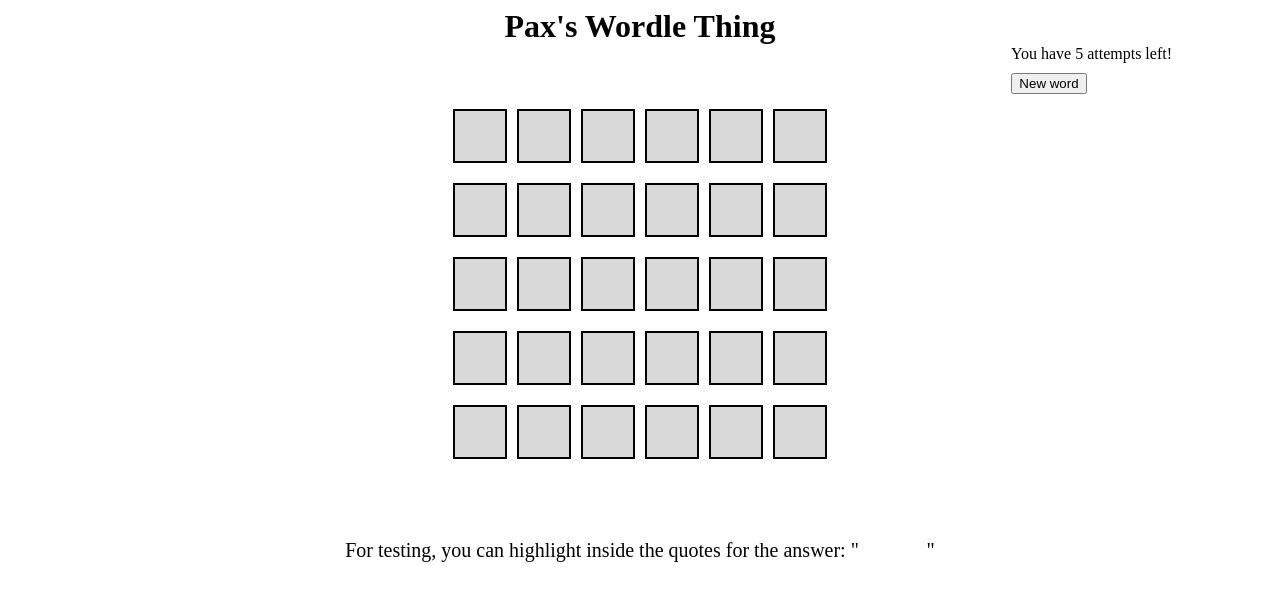
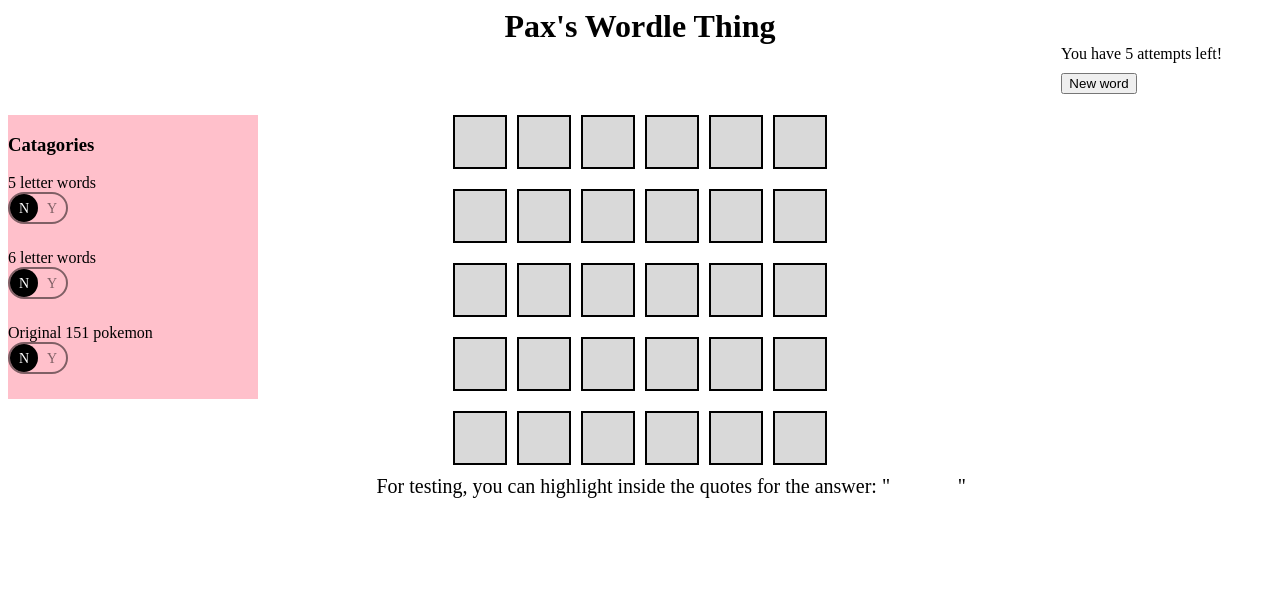
Before and after one commit to paxhuckstep/wordle1, a React (Vite) app: page / in a window 1280 px wide. Shown: the top 600 px of the page. Built offline with nearby package versions, Linux system fonts and the light colour scheme.

Commit message:
added sidebar and toggleswitches, notyet functional

```diff
--- a/src/App.css
+++ b/src/App.css
@@ -1,13 +1,26 @@
-.app__page {
+.app {
   display: flex;
   flex-direction: column;
   position: relative;
+  align-items: center;
+}
+
+.app__body {
+  display: flex;
+  position: relative;
+  /* justify-content: space-between; */
+  padding: 20px;
+  flex: 1;
+  width: 100%;
 }
 
 .delete__later {
   margin: 80px auto;
   font-size: 20px;
   color: #000;
+  position: absolute;
+  right: 25%;
+  top: 300px;
 }
 
 .delete__later-span {
--- a/src/App.jsx
+++ b/src/App.jsx
@@ -4,6 +4,7 @@ import Grid from "./Grid/Grid";
 import { randomWords } from "./Utils/constants";
 import Header from "./Header/Header";
 import Popup from "./Popup/Popup";
+import SideBar from "./SideBar/SideBar";
 
 function App() {
   const [correctWord, setCorrectWord] = useState("");
@@ -124,11 +125,13 @@ function App() {
 
   return (
     <>
-      <div className="app__page">
+      <div className="app">
         <Header
           currentAttempt={currentAttempt}
           onClick={handleResetButtonClick}
         />
+        <div className="app__body">
+          <SideBar />
           <Grid
             correctWord={correctWord}
             currentInputs={currentInputs}
@@ -138,6 +141,7 @@ function App() {
           <div className="delete__later">
             For testing, you can highlight inside the quotes for the answer: "
             <span className="delete__later-span">{correctWord}</span>"{" "}
+          </div>
         </div>
         <Popup
           isOpen={isOpen}
--- a/src/Grid/Grid.css
+++ b/src/Grid/Grid.css
@@ -1,4 +1,9 @@
 .grid {
+  /* margin: 0 auto; */
+  position: absolute;
+  right: 50%;
+  left: 50%;
+  /* flex: 1; */
   display: flex;
   flex-direction: column;
   align-items: center;
--- a/src/Header/Header.css
+++ b/src/Header/Header.css
@@ -1,16 +1,19 @@
 .header {
   max-width: 100%;
-  display: flex;
-  flex-direction: column;
+  /* display: flex; */
+  /* flex-direction: column; */
+  margin-bottom: 50px;
 }
 
 .header__title {
   margin: 0 auto;
-  position: center;
+  /* position: center; */
 }
 
 .header__right-container {
-  margin: 0 100px 15px auto;
+  /* margin: 0 100px 15px auto; */
+  position: absolute;
+  right: 50px;
 }
 
 .header__attempts {
--- a/src/Popup/Popup.css
+++ b/src/Popup/Popup.css
@@ -5,7 +5,7 @@
   border: 2px solid purple;
   position: absolute;
   z-index: 99;
-  top: 110%;
+  top: 600px;
   left: 50%;
   transform: translate(-50%, -50%);
   display: flex;
--- /dev/null
+++ b/src/SideBar/SideBar.css
@@ -0,0 +1,6 @@
+.sidebar {
+    width: 250px;
+    margin-right: 20px;
+    background-color: pink;
+    flex-shrink: 0;
+}
--- /dev/null
+++ b/src/SideBar/SideBar.jsx
@@ -0,0 +1,15 @@
+import ToggleSwitch from "../ToggleSwitch/ToggleSwitch";
+import "./SideBar.css";
+
+function SideBar({}) {
+  return (
+    <div className="sidebar">
+      <h3 className="sidebar__title">Catagories</h3>
+      <ToggleSwitch toggleTitle={"5 letter words"} />
+      <ToggleSwitch toggleTitle={"6 letter words"} />
+      <ToggleSwitch toggleTitle={"Original 151 pokemon"} />
+    </div>
+  );
+}
+
+export default SideBar;
--- /dev/null
+++ b/src/ToggleSwitch/ToggleSwitch.css
@@ -0,0 +1,67 @@
+.toggle-switch__title {
+    margin: 0;
+}
+
+
+.toggle-switch__switch {
+    display: inline-block;
+    width: 56px;
+    height: 28px;
+    border: 2px solid rgba(0, 0, 0, 0.5);
+    border-radius: 20px;
+    cursor: pointer;
+    overflow: visible;
+    position: relative;
+    transition: all 0.3s;
+    margin-bottom: 25px;
+  }
+
+  .toggle-switch__checkbox {
+    opacity: 0;
+  }
+
+  .toggle-switch__circle {
+    background-color: black;
+    width: 28px;
+    height: 28px;
+    border-radius: 50%;
+    position: absolute;
+    left: 0;
+    transition: all 0.5s;
+  }
+
+  .toggle-switch__text {
+    /* font-family: "Cabinet Grotesk", sans-serif; */
+    font-size: 14px;
+    line-height: 17px;
+    position: absolute;
+    top: 6px;
+  }
+
+  .toggle-switch__text_F {
+    left: 9px;
+    color: #fff;
+    transition: all 1s;
+  }
+
+  .toggle-switch__text_C {
+    right: 9px;
+    color: rgba(0, 0, 0, 0.5);
+    transition: all 1s;
+  }
+
+  .toggle-switch__checkbox:checked ~ .toggle-switch__circle {
+    left: 28px;
+  }
+
+  .toggle-switch__checkbox:checked ~ .toggle-switch__text_F {
+    color: rgba(0, 0, 0, 0.5);
+  }
+
+  .toggle-switch__checkbox:checked ~ .toggle-switch__text_C {
+    color: #fff;
+  }
+
+  .toggle-switch:hover {
+    border: 2px solid black;
+  }
--- /dev/null
+++ b/src/ToggleSwitch/ToggleSwitch.jsx
@@ -0,0 +1,20 @@
+import "./ToggleSwitch.css";
+
+function ToggleSwitch({toggleTitle, handleToggleSwitchChange}) {
+  return (<>
+    <p className="toggle-switch__title">{toggleTitle}</p>
+    <label className="toggle-switch__switch">
+
+      <input
+        onChange={handleToggleSwitchChange}
+        type="checkbox"
+        className="toggle-switch__checkbox"
+      />
+      <span className="toggle-switch__circle"></span>
+      <span className="toggle-switch__text toggle-switch__text_F">N</span>
+      <span className="toggle-switch__text toggle-switch__text_C">Y</span>
+    </label></>
+  );
+}
+
+export default ToggleSwitch;
```
Lines whose indentation alone changed are shown as unchanged.
